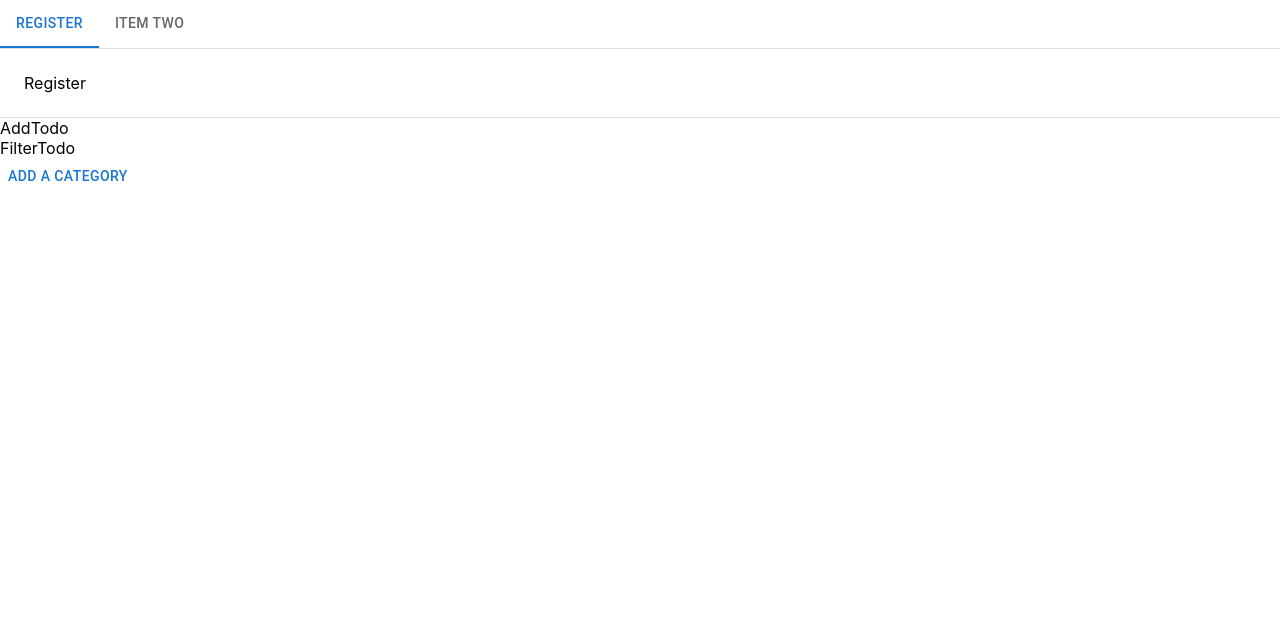
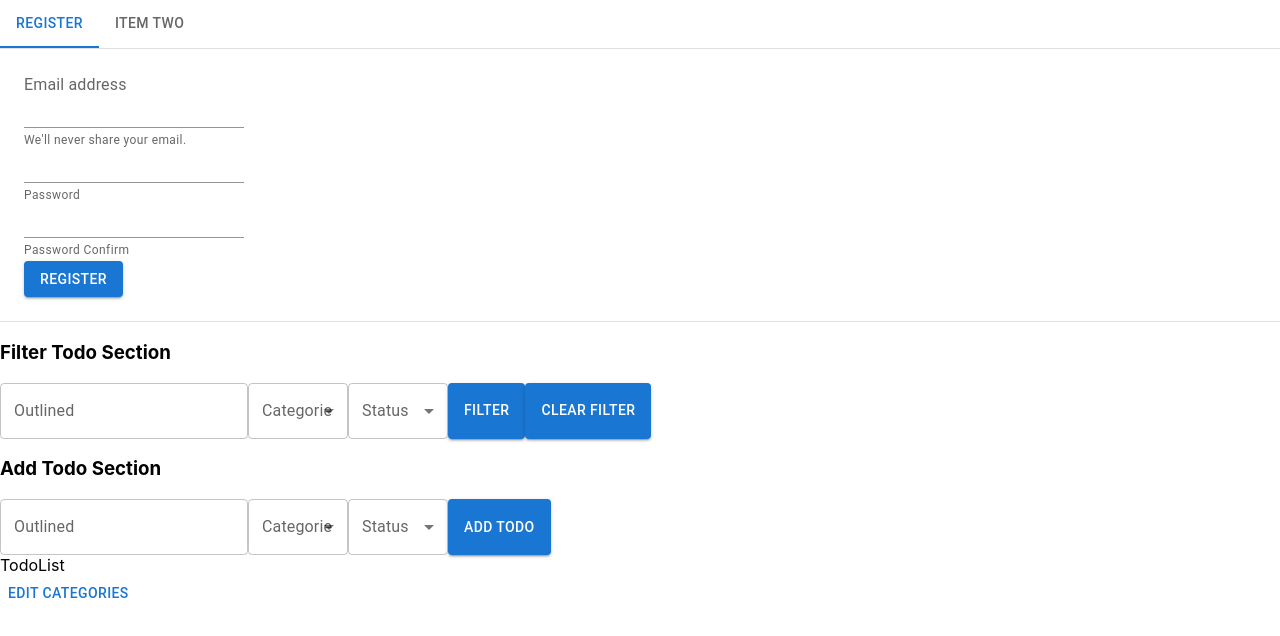
Before and after one commit to berkaygurcan/week4, a React (Create React App) app: page / in a window 1280 px wide. Shown: the top 636 px of the page. Built offline with nearby package versions, Linux system fonts and the light colour scheme.

Commit message:
Önyüz çalışmaları eklendi (api den bağımsız)

```diff
--- a/src/AddCategoryModal.tsx
+++ b/src/AddCategoryModal.tsx
@@ -1,5 +1,5 @@
 
-import { Modal, Box, Button } from '@mui/material'
+import { Modal, Box, Button, TextField } from '@mui/material'
 import { useState } from 'react';
 import EditStatuModal from './EditStatuModal';
 const style = {
@@ -27,7 +27,7 @@ export default function AddCategoryModal() {
   };
   return (
     <div>
-      <Button onClick={handleOpen}>Add a Category</Button>
+      <Button onClick={handleOpen}>Edit Categories</Button>
       <Modal
         open={open}
         onClose={handleClose}
@@ -36,10 +36,28 @@ export default function AddCategoryModal() {
       >
         <Box sx={{ ...style, width: 400 }}>
           <h2 id="parent-modal-title">Text in a modal</h2>
+          <TextField id="standard-basic" label="Standard" variant="standard" />
+          <Button variant="contained">Add Categorie</Button>
           <p id="parent-modal-description">
-            Duis mollis, est non commodo luctus, nisi erat porttitor ligula.
+            Burada var olan kategoriler listelenecek
           </p>
-          <EditStatuModal />
+
+          <ul>
+            <li>
+                Web Tasarım
+                <EditStatuModal />
+            </li>
+            <li>
+                Pazarlama
+                <EditStatuModal />
+            </li>
+            <li>
+                Günledik
+                <EditStatuModal />
+            </li>
+          </ul>
+
+
         </Box>
       </Modal>
     </div>
--- a/src/AddTodo.tsx
+++ b/src/AddTodo.tsx
@@ -1,7 +1,46 @@
+import { TextField,InputLabel, Select, MenuItem, Box, Button } from '@mui/material'
+import FormControl from '@mui/material/FormControl';
 import React from 'react'
 
 export default function AddTodo() {
   return (
-    <div>AddTodo</div>
+    <div>
+      <h3>Add Todo Section</h3>
+
+      <Box sx={{ minWidth: 120 , display: 'flex'  }}>
+      <TextField id="outlined-basic" label="Outlined" variant="outlined" />
+      <FormControl >
+        <InputLabel id="demo-simple-select-label">Categorie</InputLabel>
+        {/* Category Select */}
+        <Select sx={{width: 100}}
+          labelId="demo-simple-select-label"
+          id="category-select"
+          label="Age"
+        >
+          <MenuItem value={10}>Web Tasarım</MenuItem>
+          <MenuItem value={20}>Pazarlama</MenuItem>
+          <MenuItem value={30}>Gündelik</MenuItem>
+        </Select>
+      </FormControl>
+
+      <FormControl >
+        <InputLabel id="demo-simple-select-label">Status</InputLabel>
+        {/* Category Select */}
+        <Select sx={{width: 100}}
+          labelId="demo-simple-select-label"
+          id="status-select"
+          label="Age"
+        >
+          <MenuItem value={10}>Ten</MenuItem>
+          <MenuItem value={20}>Twenty</MenuItem>
+          <MenuItem value={30}>Thirty</MenuItem>
+        </Select>
+      </FormControl>
+
+      <Button variant="contained">Add Todo</Button>
+
+    </Box>
+
+    </div>
   )
 }
--- a/src/FilterTodo.tsx
+++ b/src/FilterTodo.tsx
@@ -1,7 +1,47 @@
+import { TextField,InputLabel, Select, MenuItem, Box, Button } from '@mui/material'
+import FormControl from '@mui/material/FormControl';
 import React from 'react'
 
 export default function FilterTodo() {
   return (
-    <div>FilterTodo</div>
+    <div>
+      <h3>Filter Todo Section</h3>
+      <Box sx={{ minWidth: 120 , display: 'flex'  }}>
+      <TextField id="outlined-basic" label="Outlined" variant="outlined" />
+      <FormControl >
+        <InputLabel id="demo-simple-select-label">Categorie</InputLabel>
+        {/* Category Select */}
+        <Select sx={{width: 100}}
+          labelId="demo-simple-select-label"
+          id="category-select"
+          label="Age"
+        >
+          <MenuItem value={10}>Web Tasarım</MenuItem>
+          <MenuItem value={20}>Pazarlama</MenuItem>
+          <MenuItem value={30}>Gündelik</MenuItem>
+        </Select>
+      </FormControl>
+
+      <FormControl >
+        <InputLabel id="demo-simple-select-label">Status</InputLabel>
+        {/* Category Select */}
+        <Select sx={{width: 100}}
+          labelId="demo-simple-select-label"
+          id="status-select"
+          label="Age"
+        >
+          <MenuItem value={10}>Ten</MenuItem>
+          <MenuItem value={20}>Twenty</MenuItem>
+          <MenuItem value={30}>Thirty</MenuItem>
+        </Select>
+      </FormControl>
+
+      <Button variant="contained">Filter</Button>
+
+      <Button variant="contained">Clear Filter</Button>
+
+    </Box>
+
+    </div>
   )
 }
--- a/src/HeaderComponent.tsx
+++ b/src/HeaderComponent.tsx
@@ -5,10 +5,11 @@ import TabContext from '@mui/lab/TabContext';
 import React from 'react';
 import TabList from '@mui/lab/TabList';
 import TabPanel from '@mui/lab/TabPanel';
-import LoginForm from "./loginForm"
+import LoginForm from "./LoginForm"
 import { useState } from 'react';
+import { FormControl, Input, InputLabel, FormHelperText } from '@mui/material';
 export default function Header() {
-    const [value,setValue] = useState("1");
+    const [value,setValue] = useState("1"); //tab değişimi için tutulan state
     const handleChange = (event:any, newValue:any) => {
         setValue(newValue)
     }
@@ -17,7 +18,7 @@ export default function Header() {
       <TabContext value={value}>
         <Box sx={{ borderBottom: 1, borderColor: 'divider' }}>
           <TabList onChange={handleChange} aria-label="lab API tabs example">
-            <Tab label="Register" value="1" />
+              <Tab label="Register" value="1" />
             <Tab label="Item Two" value="2" />
           </TabList>
         </Box>
--- a/src/MainComponent.tsx
+++ b/src/MainComponent.tsx
@@ -2,6 +2,7 @@ import AddTodo from './AddTodo'
 import React, {useState} from 'react'
 import FilterTodo from './FilterTodo'
 import AddCategoryModal from './AddCategoryModal'
+import TodoList from './TodoList'
 export default function MainComponent() {
     const [open, setOpen] = useState<boolean>(false)
     const handleToggle = () => {
@@ -9,8 +10,9 @@ export default function MainComponent() {
     }
   return (
     <div>
+       <FilterTodo />
         <AddTodo />
-        <FilterTodo />
+       <TodoList />
         {/*  modal */}
         <AddCategoryModal />
     </div>
--- a/src/Register.tsx
+++ b/src/Register.tsx
@@ -1,8 +1,39 @@
-import React from 'react'
+import React, { useState } from 'react'
+import FormControl from '@mui/material/FormControl';
+import { Button, FormHelperText, Input, InputLabel } from '@mui/material';
 
 export default function Register() {
   // register posts.
+  const [formData, setFormData] = useState<any>({})
+
+  const handleFieldChange = (event: any) => {
+
+    const name = event.currentTarget.name
+    const value = event.currentTarget.value
+    setFormData((prev: any) => ({...prev,[name]: value}))
+
+  }
+
+  const handleRegister = () => {
+   console.log(formData)
+   //@todo - istek atılıcak
+
+
+  }
   return (
-    <div>Register</div>
+    <div>
+      <InputLabel htmlFor="email-input" >Email address</InputLabel>
+      <Input id="email-input" name='username' onChange={handleFieldChange} aria-describedby="my-helper-text" />
+      <FormHelperText id="my-helper-text">We'll never share your email.</FormHelperText>
+
+      <Input id="password-input" name='password' onChange={handleFieldChange} aria-describedby="my-helper-text2" />
+      <FormHelperText id="my-helper-text2">Password</FormHelperText>
+
+      <Input id="password-confirm" name='passwordConfirm' onChange={handleFieldChange} aria-describedby="my-helper-text2" />
+      <FormHelperText id="my-helper-text2">Password Confirm</FormHelperText>
+
+      <Button variant="contained" onClick={handleRegister}>Register</Button>
+
+    </div>
   )
 }
--- a/src/editStatuModal.tsx
+++ b/src/editStatuModal.tsx
@@ -1,5 +1,5 @@
 import React, {useState} from 'react';
-import { Modal, Box, Button } from '@mui/material';
+import { Modal, Box, Button, TextField } from '@mui/material';
 const style = {
     position: 'absolute' as 'absolute',
     top: '50%',
@@ -33,11 +33,35 @@ const  EditStatuModal = (props:any) => {
         aria-labelledby="child-modal-title"
         aria-describedby="child-modal-description"
       >
-        <Box sx={{ ...style, width: 200 }}>
+        <Box sx={{ ...style, width: 300 }}>
           <h2 id="child-modal-title">Text in a child modal</h2>
+          <TextField id="standard-basic" label="Status" variant="standard" />
+          <TextField id="standard-basic" label="Color" variant="standard" />
+          <Button variant="contained">Add Status</Button>
+
           <p id="child-modal-description">
-            Lorem ipsum, dolor sit amet consectetur adipisicing elit.
+            Burada ilgili kategoriye ait statüler listelenecek
           </p>
+          <ul>
+            <li>
+                Web Tasarım
+                <Button >Sil</Button>
+                <Button >Düzenle</Button>
+
+            </li>
+            <li>
+                Pazarlama
+                <Button >Sil</Button>
+                <Button >Düzenle</Button>
+
+            </li>
+            <li>
+                Günledik
+                <Button >Sil</Button>
+                <Button >Düzenle</Button>
+
+            </li>
+          </ul>
           <Button onClick={handleClose}>Close Child Modal</Button>
         </Box>
       </Modal>
--- a/src/index.tsx
+++ b/src/index.tsx
@@ -2,7 +2,7 @@ import React from 'react';
 import ReactDOM from 'react-dom';
 import './index.css';
 import App from './App';
-import reportWebVitals from './reportWebVitals';
+
 
 ReactDOM.render(
   <React.StrictMode>
@@ -14,4 +14,3 @@ ReactDOM.render(
 // If you want to start measuring performance in your app, pass a function
 // to log results (for example: reportWebVitals(console.log))
 // or send to an analytics endpoint. Learn more: https://bit.ly/CRA-vitals
-reportWebVitals();
--- a/src/loginForm.tsx
+++ b/src/loginForm.tsx
@@ -1,9 +1,36 @@
 
-import React from 'react'
+import { Button, FormHelperText, Input, InputLabel } from '@mui/material'
+import React, { useState } from 'react'
 
 export default function LoginForm() {
     // http://localhost:80/auth/login , login postu yapacak.
+
+    const [formData, setFormData] = useState<any>({})
+
+    const handleFieldChange = (event: any) => {
+
+      const name = event.currentTarget.name
+      const value = event.currentTarget.value
+      setFormData((prev: any) => ({...prev,[name]: value}))
+
+    }
+
+    const handleLogin = () => {
+      console.log(formData)
+      //@todo - istek atılıcak
+
+     }
   return (
-    <div>LoginForm</div>
+    <div>
+      <InputLabel htmlFor="email-input" >Email address</InputLabel>
+      <Input id="email-input" name='username' onChange={handleFieldChange} aria-describedby="my-helper-text" />
+      <FormHelperText id="my-helper-text">We'll never share your email.</FormHelperText>
+
+      <Input id="password-input" name='password' onChange={handleFieldChange} aria-describedby="my-helper-text2" />
+      <FormHelperText id="my-helper-text2">Password</FormHelperText>
+
+      <Button variant="contained" onClick={handleLogin}>Login</Button>
+
+    </div>
   )
 }
--- a/src/reportWebVitals.ts
+++ /dev/null
@@ -1,15 +0,0 @@
-import { ReportHandler } from 'web-vitals';
-
-const reportWebVitals = (onPerfEntry?: ReportHandler) => {
-  if (onPerfEntry && onPerfEntry instanceof Function) {
-    import('web-vitals').then(({ getCLS, getFID, getFCP, getLCP, getTTFB }) => {
-      getCLS(onPerfEntry);
-      getFID(onPerfEntry);
-      getFCP(onPerfEntry);
-      getLCP(onPerfEntry);
-      getTTFB(onPerfEntry);
-    });
-  }
-};
-
-export default reportWebVitals;
```
Also changed, not shown: src/setupTests.ts (deleted, +0 -5 lines), 2 other files (tests, documents, lock files or other folders).
